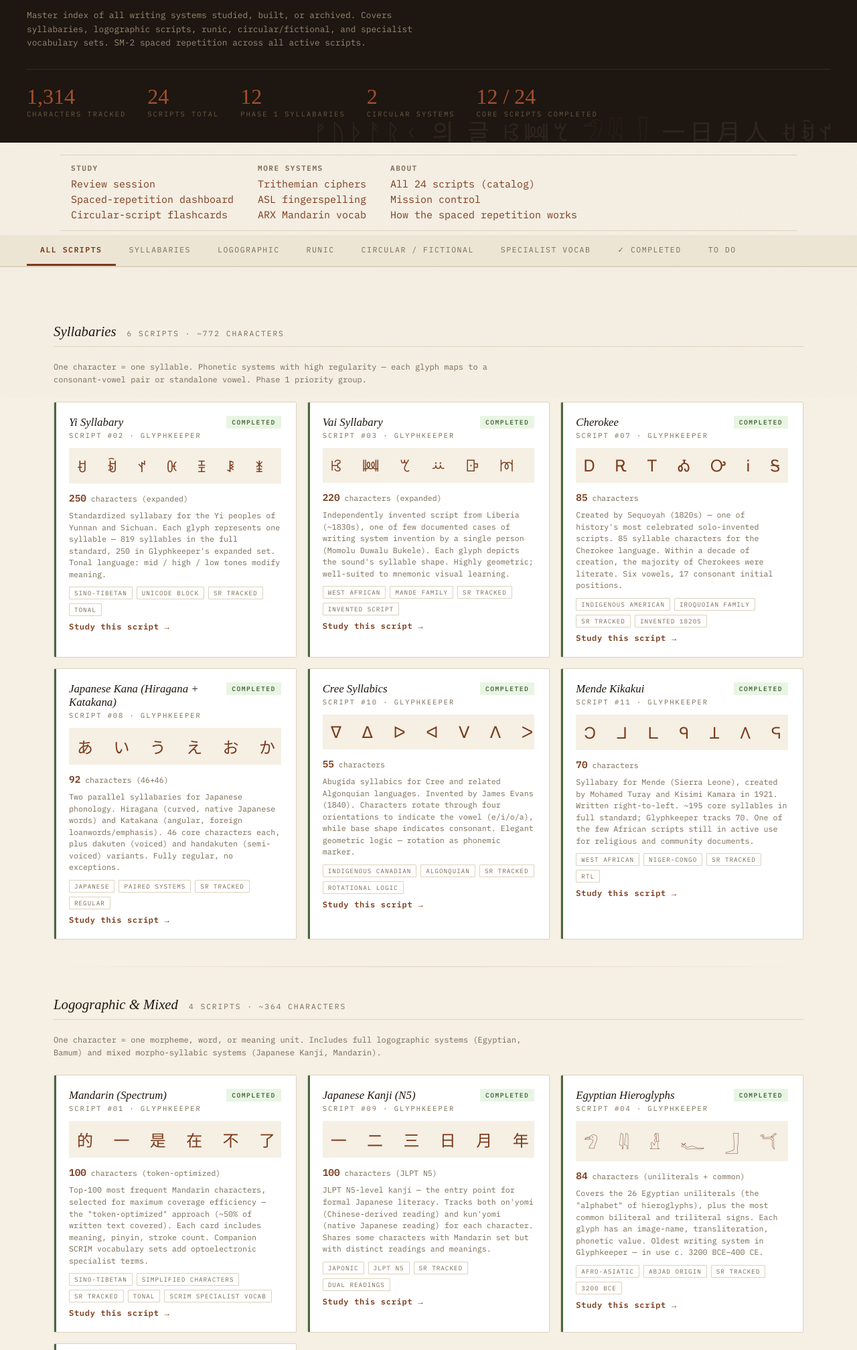
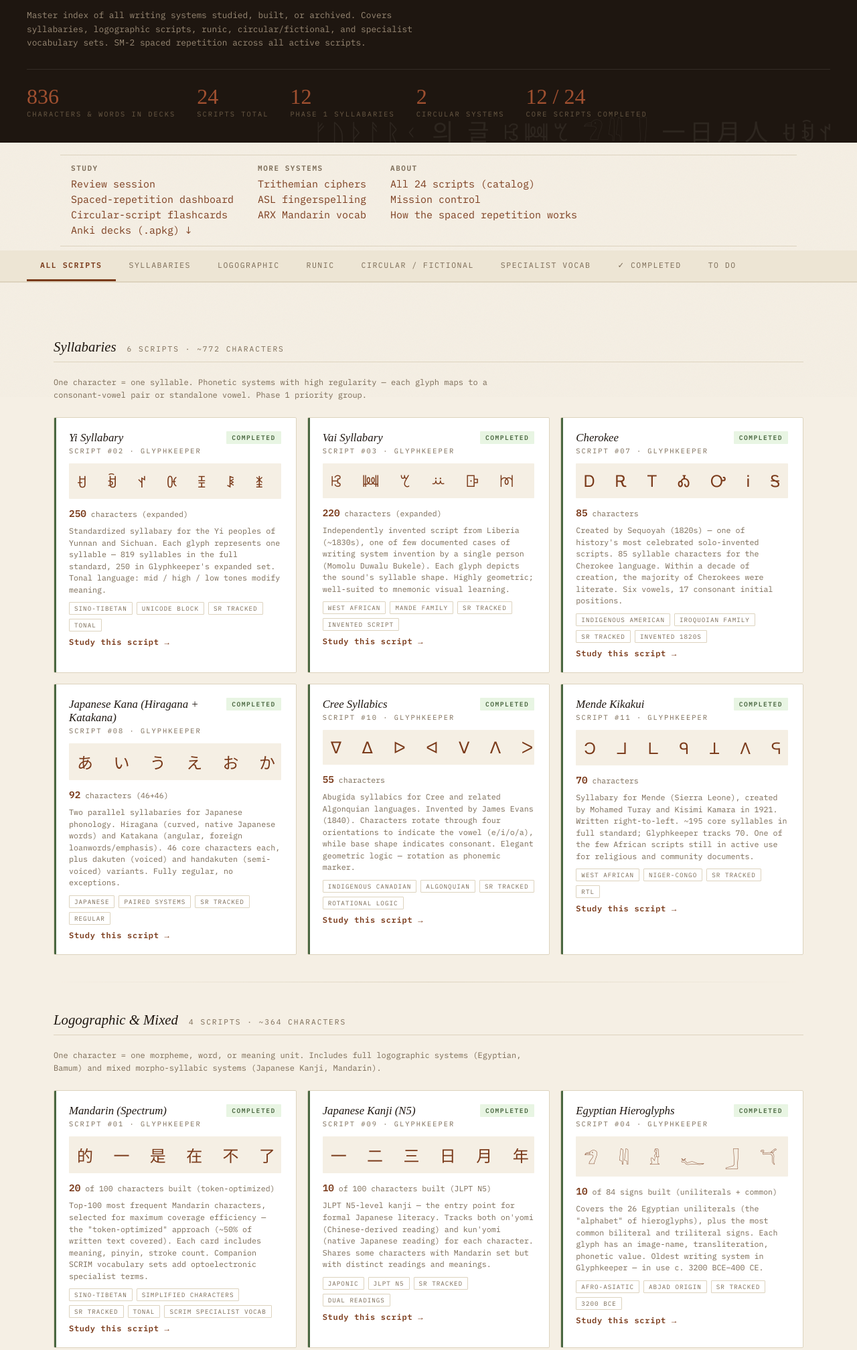
Before and after one commit to The-ARX-Foundation/www.thearxfoundation.org, a plain HTML site: page glyphkeeper/index.html in a window 1280 px wide. Shown: the part 207-2223 px from the top of the page at 67% size. Drawn offline with Linux system fonts and the light colour scheme; a web font is replaced by a local one.

Commit message:
Glyphkeeper: sync Anki link and real counts; homepage count 836
Co-Authored-By: Claude Opus 5.5 <noreply@anthropic.com>

```diff
--- a/glyphkeeper/index.html
+++ b/glyphkeeper/index.html
@@ -416,8 +416,8 @@
   <div class="header-sub">Master index of all writing systems studied, built, or archived. Covers syllabaries, logographic scripts, runic, circular/fictional, and specialist vocabulary sets. SM-2 spaced repetition across all active scripts.</div>
   <div class="header-stats">
     <div class="hstat">
-      <span class="hstat-val">1,314</span>
-      <span class="hstat-label">Characters tracked</span>
+      <span class="hstat-val">836</span>
+      <span class="hstat-label">Characters &amp; words in decks</span>
     </div>
     <div class="hstat">
       <span class="hstat-val">24</span>
@@ -439,7 +439,7 @@
 </header>
 <nav class="gk-study" aria-label="Study tools">
   <div class="gk-col"><span class="gk-k">Study</span>
-    <a href="study/review.html">Review session</a><a href="study/dashboard.html">Spaced-repetition dashboard</a><a href="study/flashcards.html">Circular-script flashcards</a></div>
+    <a href="study/review.html">Review session</a><a href="study/dashboard.html">Spaced-repetition dashboard</a><a href="study/flashcards.html">Circular-script flashcards</a><a href="https://github.com/The-ARX-Foundation/glyphkeeper/releases/latest/download/Glyphkeeper.apkg">Anki decks (.apkg) &darr;</a></div>
   <div class="gk-col"><span class="gk-k">More systems</span>
     <a href="trithemius.html">Trithemian ciphers</a><a href="asl.html">ASL fingerspelling</a><a href="vocab/arx-vocabulary-zh.txt">ARX Mandarin vocab</a></div>
   <div class="gk-col"><span class="gk-k">About</span>
@@ -618,7 +618,7 @@
         </div>
         <div class="glyph-strip">的 一 是 在 不 了 有 人 这 中</div>
         <div class="card-meta">
-          <div class="card-charcount"><strong>100</strong> characters (token-optimized)</div>
+          <div class="card-charcount"><strong>20</strong> of 100 characters built (token-optimized)</div>
         </div>
         <div class="card-desc">Top-100 most frequent Mandarin characters, selected for maximum coverage efficiency — the "token-optimized" approach (~50% of written text covered). Each card includes meaning, pinyin, stroke count. Companion SCRIM vocabulary sets add optoelectronic specialist terms.</div>
         <div class="card-tags">
@@ -640,7 +640,7 @@
         </div>
         <div class="glyph-strip">一 二 三 日 月 年 人 女 男 子</div>
         <div class="card-meta">
-          <div class="card-charcount"><strong>100</strong> characters (JLPT N5)</div>
+          <div class="card-charcount"><strong>10</strong> of 100 characters built (JLPT N5)</div>
         </div>
         <div class="card-desc">JLPT N5-level kanji — the entry point for formal Japanese literacy. Tracks both on'yomi (Chinese-derived reading) and kun'yomi (native Japanese reading) for each character. Shares some characters with Mandarin set but with distinct readings and meanings.</div>
         <div class="card-tags">
@@ -661,7 +661,7 @@
         </div>
         <div class="glyph-strip">𓅿 𓇌 𓁐 𓆑 𓃀 𓆔 𓎡 𓐁 𓎼 𓅬</div>
         <div class="card-meta">
-          <div class="card-charcount"><strong>84</strong> characters (uniliterals + common)</div>
+          <div class="card-charcount"><strong>10</strong> of 84 signs built (uniliterals + common)</div>
         </div>
         <div class="card-desc">Covers the 26 Egyptian uniliterals (the "alphabet" of hieroglyphs), plus the most common biliteral and triliteral signs. Each glyph has an image-name, transliteration, phonetic value. Oldest writing system in Glyphkeeper — in use c. 3200 BCE–400 CE.</div>
         <div class="card-tags">
@@ -891,7 +891,7 @@
       </div>
       <div class="note-item">
         <div class="note-label">Total Character Count</div>
-        <div class="note-val">1,314 characters across all SR-tracked scripts. Dashboard renders in ~100ms. Learner loads each card &lt;10ms. Storage limit ~5–10MB (supports 50k+ cards).</div>
+        <div class="note-val">836 characters and words across all SR-tracked scripts. Dashboard renders in ~100ms. Learner loads each card &lt;10ms. Storage limit ~5–10MB (supports 50k+ cards).</div>
       </div>
       <div class="note-item">
         <div class="note-label">Physical Counterpart</div>
```
Also changed, not shown: glyphkeeper/study/dashboard.html (+2 -2 lines), index.html (+1 -1 lines).
